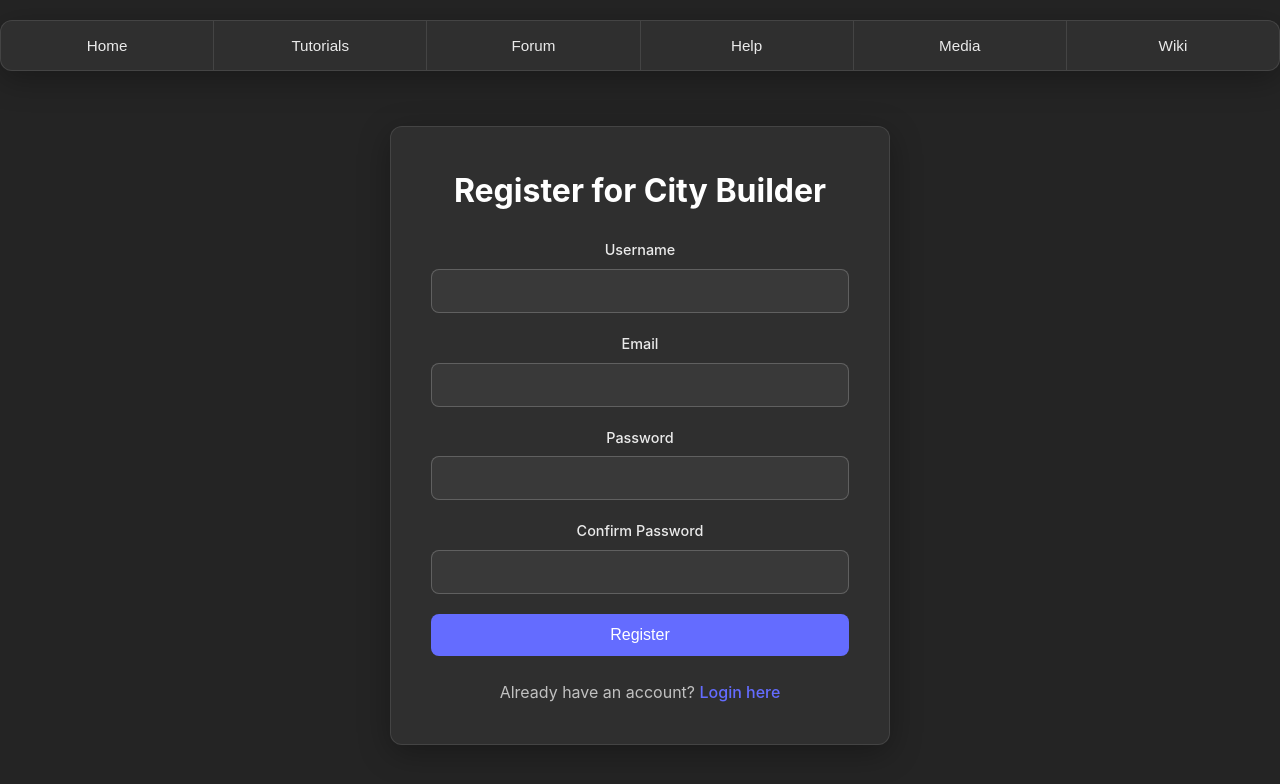
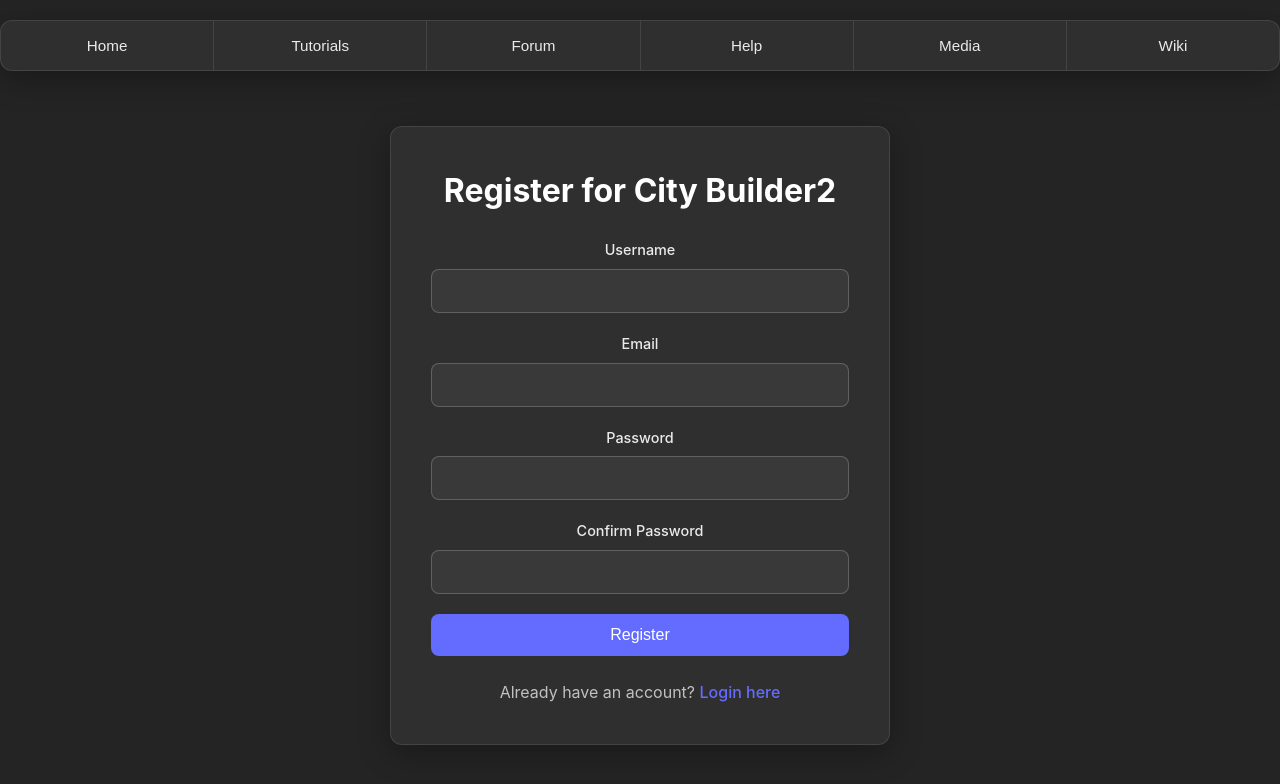
Before and after one commit to tudopacu/city_builder-site, a React (Vite) app: page /register in a window 1280 px wide. Shown: the top 784 px of the page. Built offline with nearby package versions, Linux system fonts and the light colour scheme.

Commit message:
update test

```diff
--- a/src/components/Register.tsx
+++ b/src/components/Register.tsx
@@ -47,7 +47,7 @@ export function Register() {
   return (
     <div className="auth-container">
       <div className="auth-card">
-        <h1>Register for City Builder</h1>
+        <h1>Register for City Builder2</h1>
         <form onSubmit={handleSubmit} className="auth-form">
           <div className="form-group">
             <label htmlFor="username">Username</label>
```
